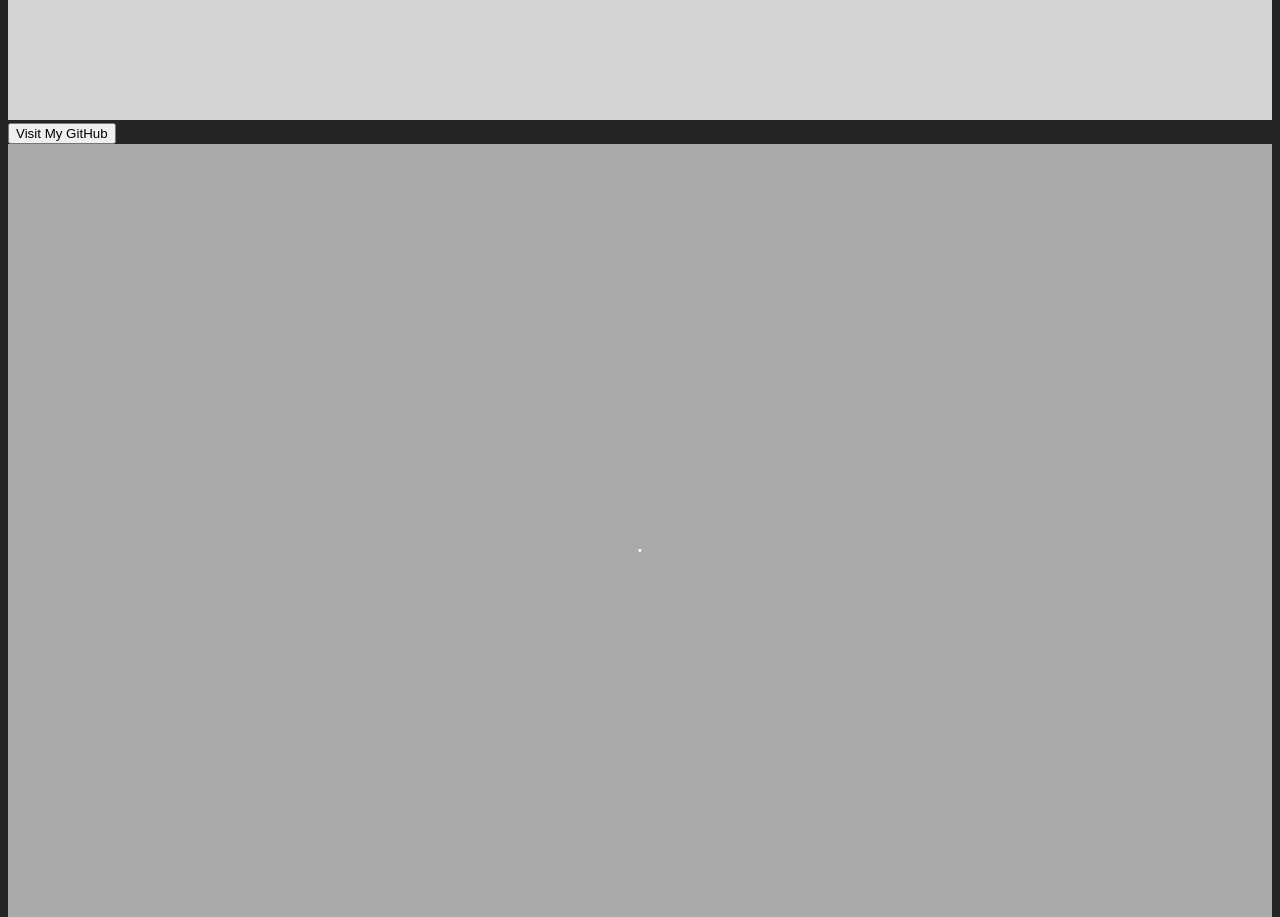
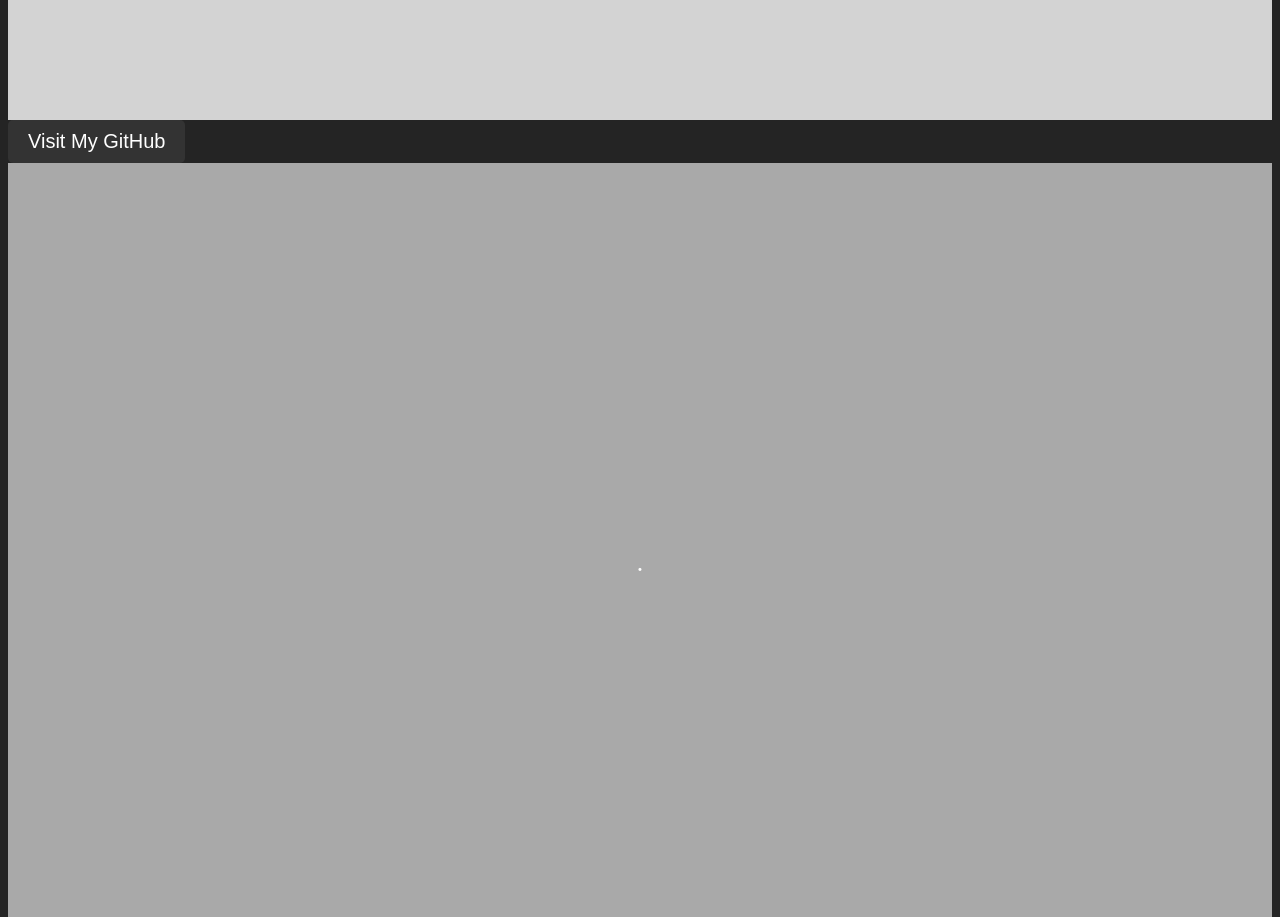
Before and after one commit to RiMustafa/personal_website, a React (Vite) app: page / in a window 1280 px wide. Shown: the part 800-1717 px from the top of the page. Built offline with nearby package versions, Linux system fonts and the light colour scheme.

Commit message:
feat: update2

```diff
--- a/src/App.css
+++ b/src/App.css
@@ -25,3 +25,17 @@
 .section-dark-grey {
   background-color: #696969;
 }
+
+.github-button {
+  font-size: 20px;
+  padding: 10px 20px;
+  color: white;
+  background-color: #333;
+  border: none;
+  border-radius: 5px;
+  cursor: pointer;
+}
+
+.github-button:hover {
+  background-color: #555;
+}
--- a/src/App.jsx
+++ b/src/App.jsx
@@ -10,7 +10,7 @@ function App() {
         Hello I am Riyan! I am an aspiring software engineer, here is some of my work!
       </div>
       <div className="Github">
-        <a href="https://github.com/your-github-username" target="_blank" rel="noopener noreferrer">
+        <a href="https://github.com/RiMustafa" target="_blank" rel="noopener noreferrer">
           <button className="github-button">Visit My GitHub</button>
         </a>
       </div>
```
